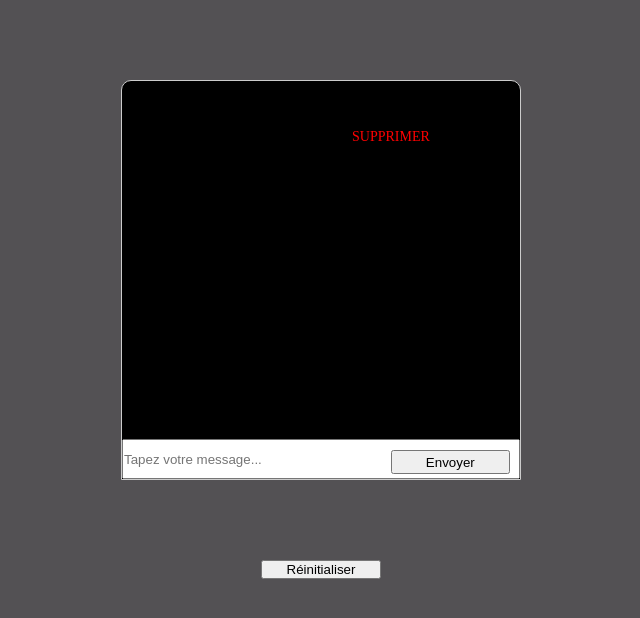
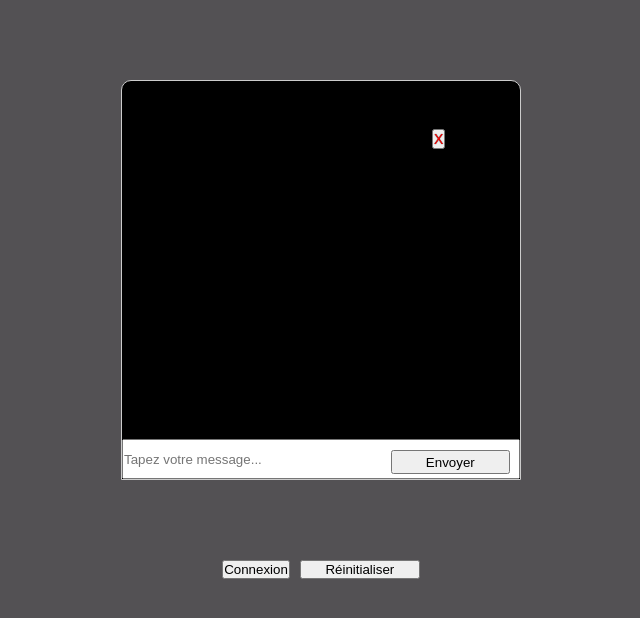
Before and after one commit to Laurent-Tourtet/chat, a plain HTML site: page index.html in a window 1280 px wide. Both pictures are taken after a click on the button "Envoyer". Shown: the whole page, without its empty margins (319-959 px from the left). Drawn offline with Linux system fonts and the light colour scheme.

Commit message:
modification bouton supprimer

```diff
--- a/index.html
+++ b/index.html
@@ -20,8 +20,8 @@
     <button id="send-button" onclick="sendMessage()">Envoyer</button>
 </div>
 <section class="button">
-
-    <button id="reset-button" onclick="resetMessages()">Réinitialiser</button>
+    <button type="submit" id="button" onclick="connect()">Connexion</button>
+        <button id="reset-button" onclick="resetMessages()">Réinitialiser</button>
 
 
 </section>
--- a/main.js
+++ b/main.js
@@ -13,7 +13,7 @@ function sendMessage() {
 
     let deleteButton = document.createElement('button');
     deleteButton.classList.add('delete-button');
-    deleteButton.textContent = 'Supprimer';
+    deleteButton.textContent = 'X';
     deleteButton.onclick = function(e) {
         e.target.parentNode.remove();
         updateLocalStorage(messages);
@@ -33,3 +33,6 @@ function resetMessages() {
     messages.innerHTML = '';
     updateLocalStorage(messages);
 }
+function Connect(users) {
+
+}
--- a/style.css
+++ b/style.css
@@ -65,11 +65,11 @@ body{
     align-items: center;
 }
 .delete-button{
-    all:unset;
+    /* all:unset; */
     cursor: pointer;
     color: red;
     font-size: 14px;
-    margin-left: 220px;
+    margin-left: 300px;
     text-transform: uppercase;
     text-shadow: 0 0 1px #000;
 }
```
